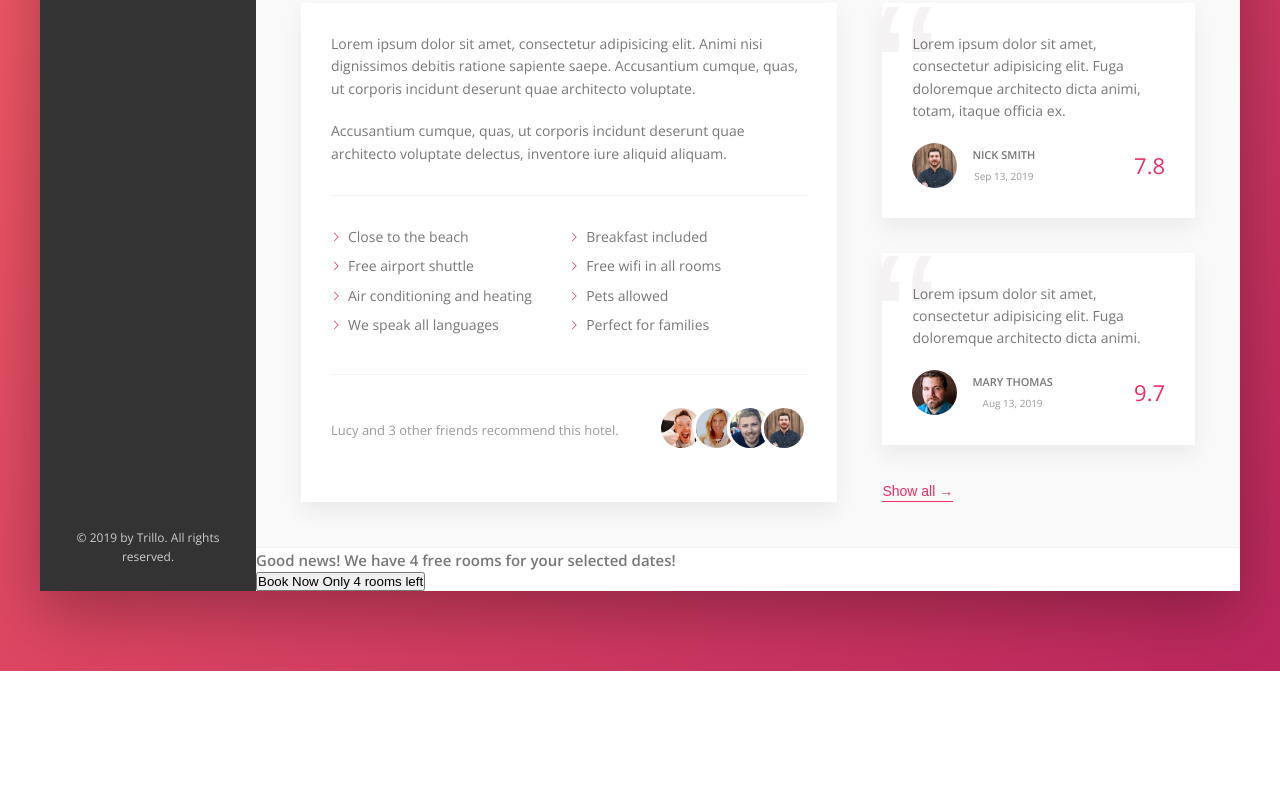
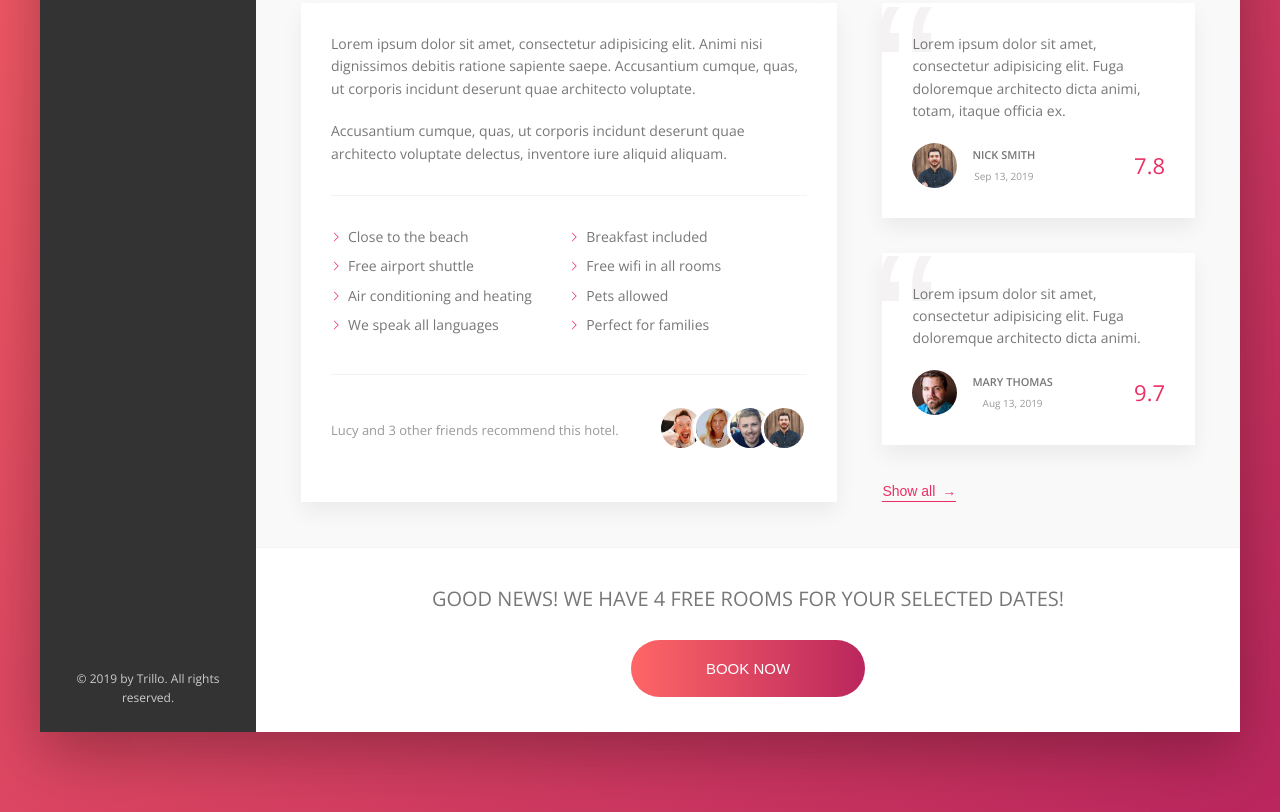
Before and after one commit to shubhaemk/trillo, a website: page index.html in a window 1280 px wide. Shown: the part 644-1456 px from the top of the page. Before the commit the page ends 1315 px from the top, so only its background shows below. Drawn offline with nearby package versions, Linux system fonts and the light colour scheme; files that its build step writes are made by us from their sources.

Commit message:
Added Call to Action CSS

```diff
--- a/sass/_component.scss
+++ b/sass/_component.scss
@@ -286,8 +286,17 @@
     cursor: pointer;
     transition: all .2s;
 
+    & span {
+        margin-left: .3rem;
+        transition: margin-left .3s;
+    }
+
     &:hover{
         color: var(--color-grey-dark-1);
+
+        span{
+            margin-left: .6rem;
+        }
     }
 
     &:focus{
@@ -456,3 +465,69 @@
         z-index: 9;
     }
 }
+
+//call to action
+
+.cta{
+    padding: 3.5rem 0;
+    text-align: center;
+
+    &__book-now{
+        font-size: 2rem;
+        font-weight: 300;
+        text-transform: uppercase;
+
+        margin-bottom: 2.5rem;
+    }
+}
+
+//cta btn
+
+.btn{
+    font-size: 1.5rem;
+    font-weight: 300;
+    text-transform: uppercase;
+    border-radius: 1000px;
+    background-image: linear-gradient(to right,var(--color-primary-light),var(--color-primary-dark));
+    color: #fff;
+    border: none;
+    cursor: pointer;
+    position: relative;
+    overflow: hidden;
+
+    & > * {
+        display: inline-block;
+        height: 100%;
+        width: 100%;
+        transition: all .4s;
+    }
+
+    &__visible{
+        padding: 2rem 7.5rem;
+    }
+
+    &__invisible{
+
+        position: absolute;
+        padding: 2rem 0;
+        left: 0;
+        top: -100%;
+    }
+
+    &:hover{
+        background-image: linear-gradient(to left,var(--color-primary-light),var(--color-primary-dark));
+    }
+
+    &:hover &__visible{
+        transform: translateY(100%)
+    }
+    &:hover &__invisible{
+        top: 0;
+    }
+
+    &:focus{
+        outline: none;
+        animation: pulsate 1s infinite;
+    }
+
+}
```
